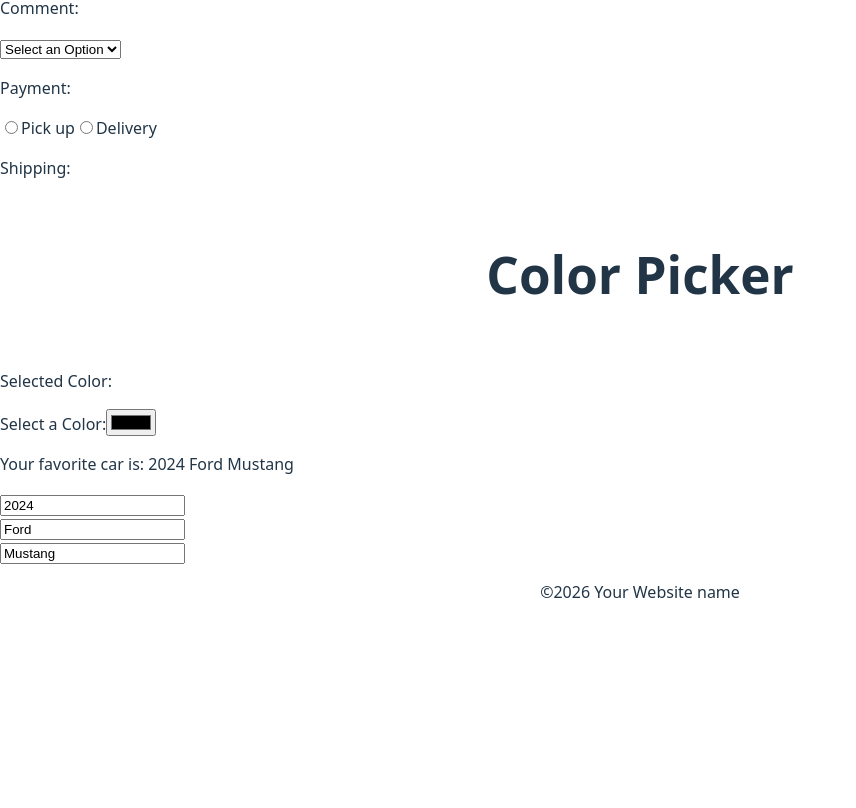
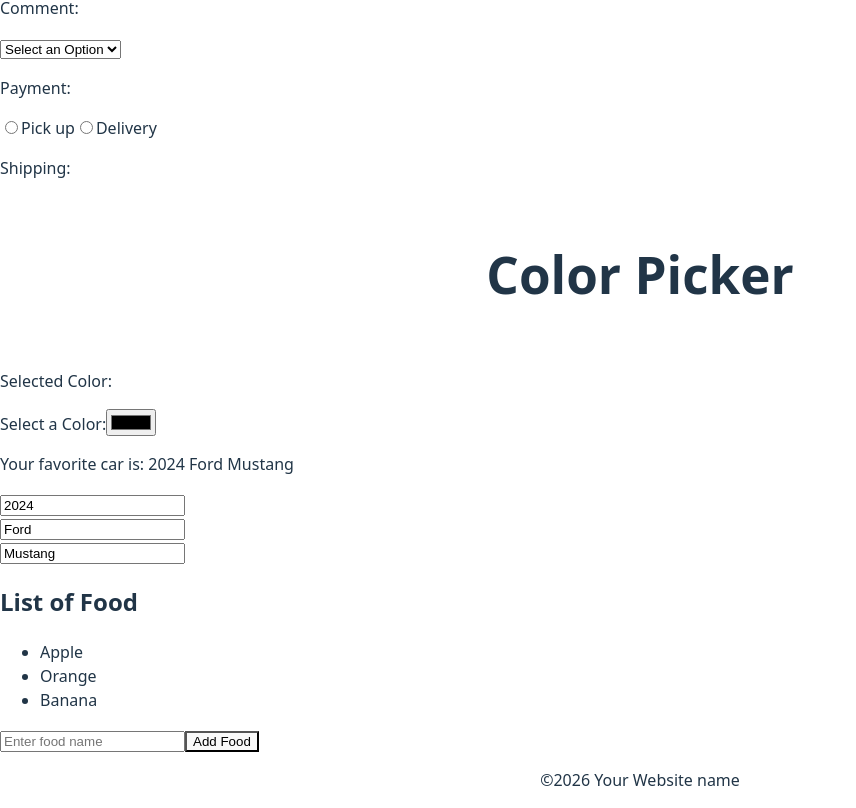
Before and after one commit to ijenny77/react-course, a React (Vite) app: page / in a window 1280 px wide. Shown: the part 2771-3579 px from the top of the page, without its empty margins (0-856 px from the left). Before the commit the page ends 3391 px from the top, so only its background shows below. Built offline with nearby package versions, Linux system fonts and the light colour scheme.

Commit message:
Updating the arrays in react

```diff
--- a/src/App.jsx
+++ b/src/App.jsx
@@ -10,6 +10,7 @@
 import Component from './Component.jsx'
 import ColorPicker from './ColorPicker.jsx'
 import Components from './Components.jsx'
+import UpdateList from './UpdateList.jsx'
 function App(){
     const fruits = [
         {id:1 , name: 'Apple', calories: 95},
@@ -45,6 +46,7 @@
             <Component/>
             <ColorPicker/>
             <Components/>
+            <UpdateList/>
             <Footer/>
         </>
     );
--- /dev/null
+++ b/src/UpdateList.jsx
@@ -0,0 +1,23 @@
+import React,{useState} from 'react'
+function UpdateList(){
+    const[foods, setFoods] = useState(["Apple","Orange","Banana"])
+    function handleAddFood(){
+        const newFood = document.getElementById("foodInput").value
+        document.getElementById("foodInput").value = ""
+        setFoods(f => [...f,newFood])
+    }
+    function handleRemoveFood(index){
+        setFoods(foods.filter(( _ ,i )=> i !==index));
+    }
+    return(
+        <div>
+            <h2>List of Food</h2>
+            <ul>
+                {foods.map((food,index)=> <li onClick={() => handleRemoveFood(index)} key={index}>{food}</li> )}
+            </ul>
+            <input type="text" id='foodInput' placeholder='Enter food name'/>
+            <button onClick={handleAddFood}>Add Food</button>
+        </div>
+    );
+}
+export default UpdateList
```
